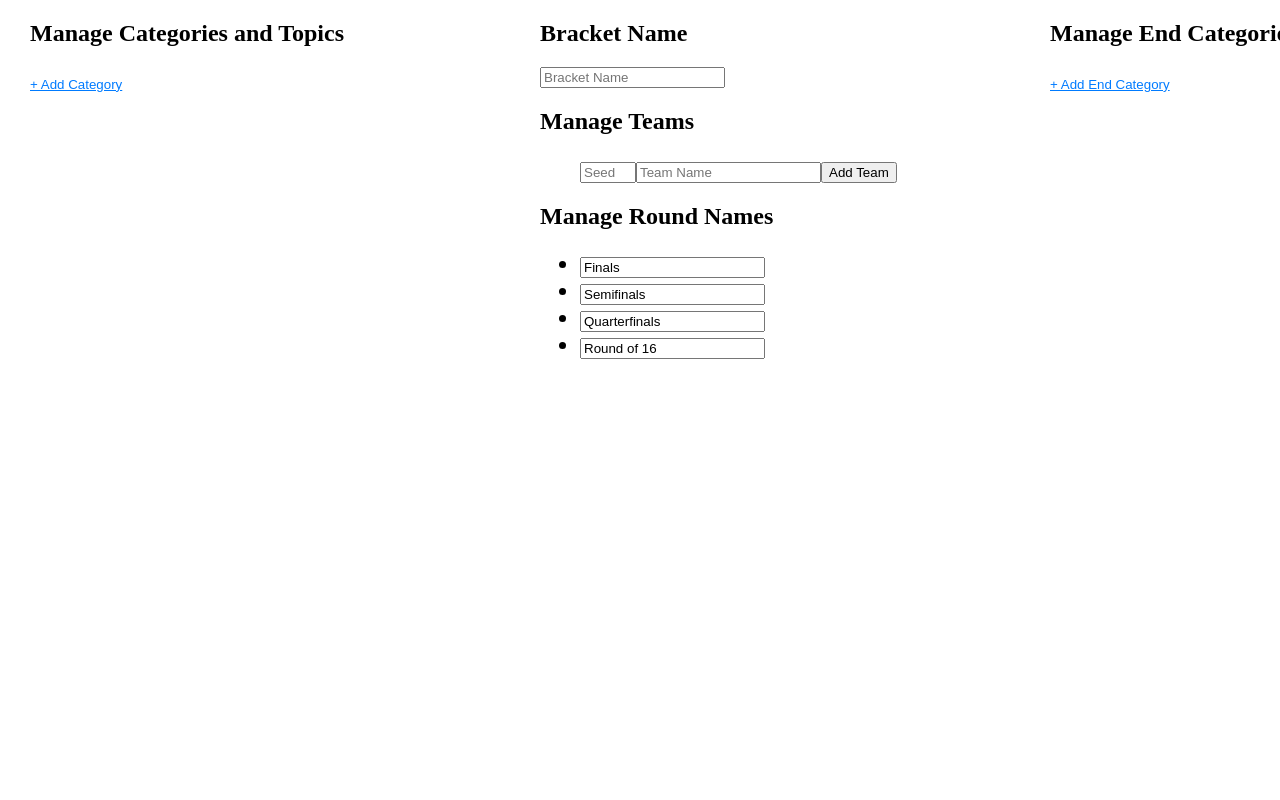
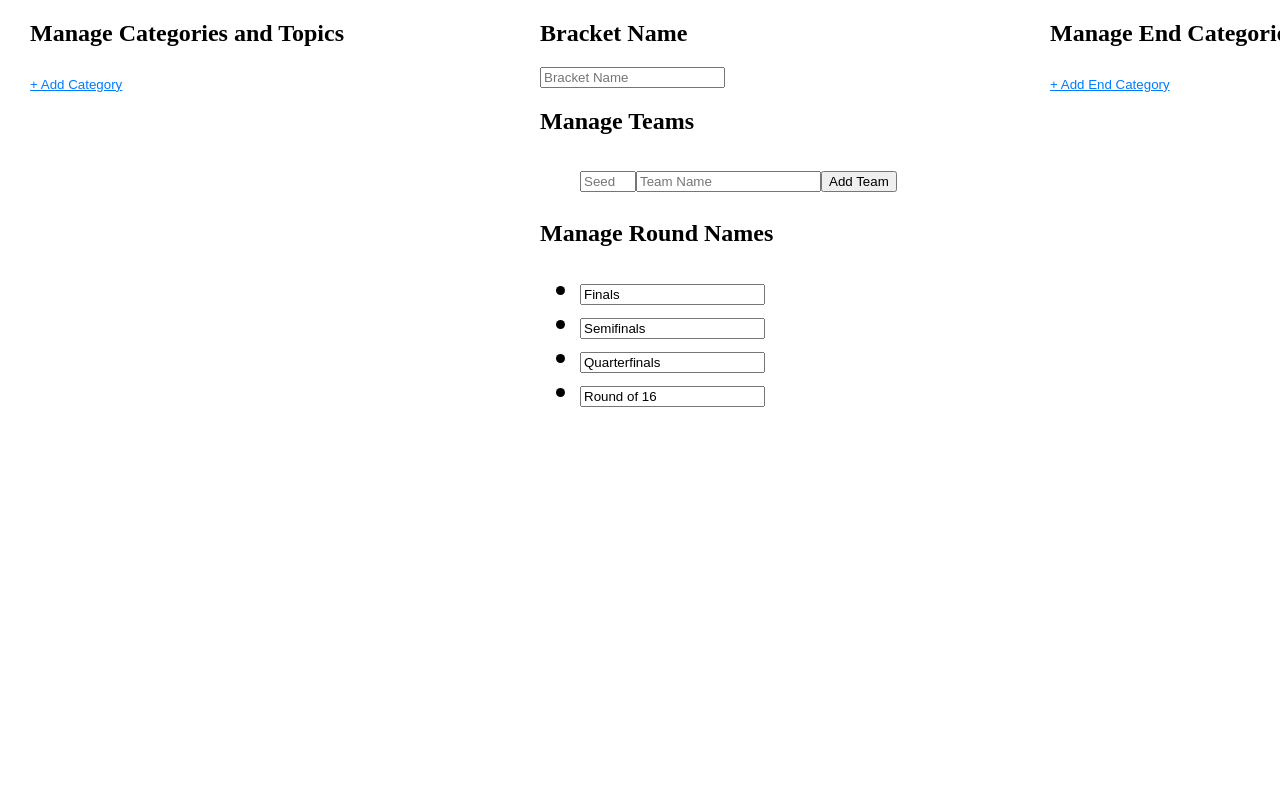
Before and after one commit to stinnettstan/stream-bar, a Preact app: page / in a window 1280 px wide. Shown: the top 800 px of the page. Built offline with nearby package versions, Linux system fonts and the light colour scheme; a web font is replaced by a local one.

Commit message:
fix: make text bigger

```diff
--- a/src/App.css
+++ b/src/App.css
@@ -67,7 +67,7 @@
   display: flex;
   font-family: 'Bebas Neue', sans-serif;
   color: var(--header-text-color);
-  font-size: 1.7em;
+  font-size: 2em;
 
 }
 
@@ -83,7 +83,7 @@ table.active-item th, table.active-item td{
   border-collapse: collapse;
   border: 2px solid var(--table-border-color);
   /* font-family: sans-serif; */
-  font-size: 1.3rem;
+  font-size: 1.5rem;
   letter-spacing: 1px;
   margin-bottom: 15px;
 }
@@ -96,7 +96,7 @@ td {
 
 ul {
   color: var(--topic-text-color);
-  font-size: 1.3em;
+  font-size: 1.6em;
   font-family: 'EB Garamond', serif;
   font-weight: 400;
   /* list-style-type: square; */
```
